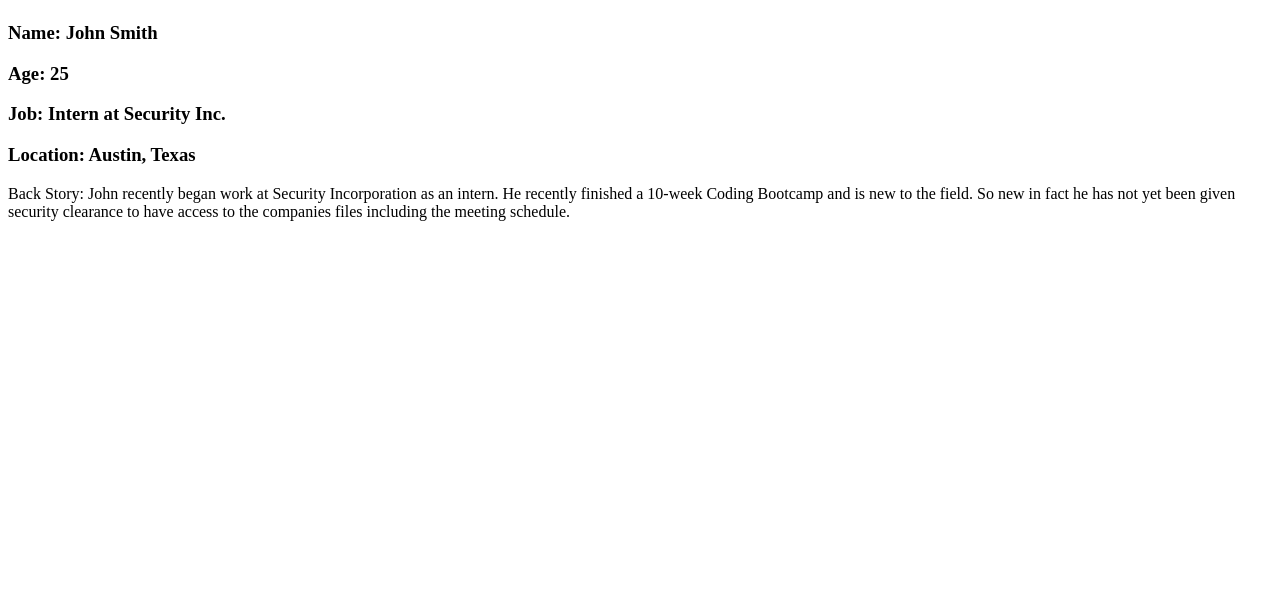
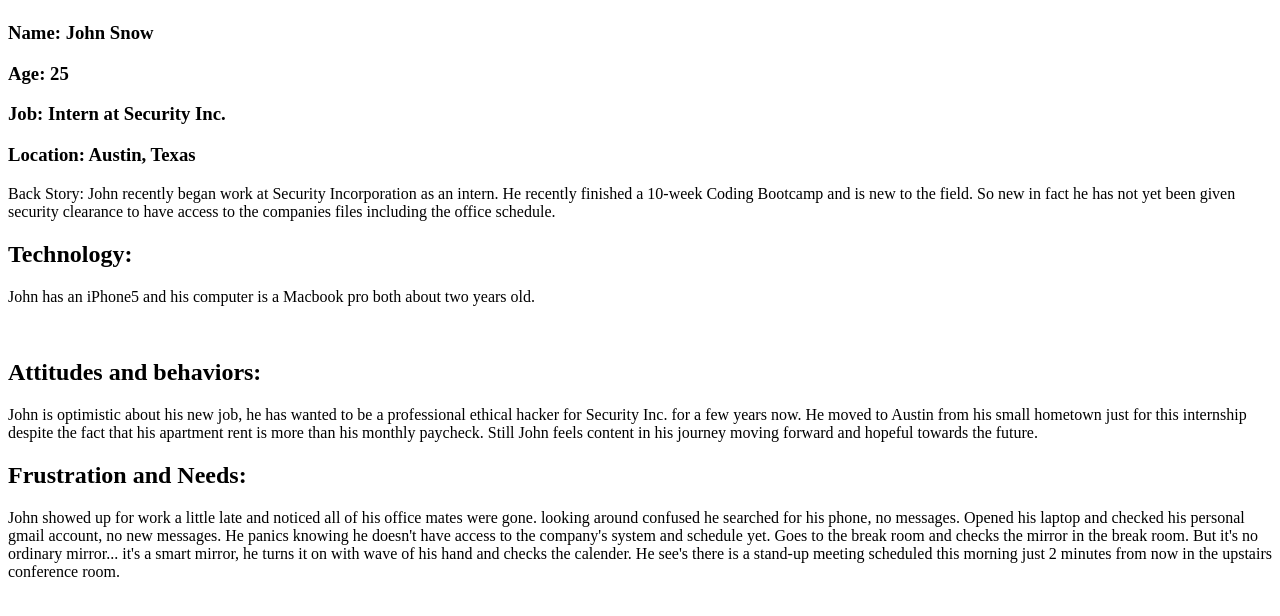
Before and after one commit to shihlinlu/pi-mirror, a PHP site: page /persona_b.php in a window 1280 px wide. Shown: the part 58-674 px from the top of the page. Run offline with PHP 8.4, Linux system fonts and the light colour scheme.

Commit message:
added attitudes, behaviors and a frustrations and needs section

```diff
--- a/epic/persona_b.php
+++ b/epic/persona_b.php
@@ -9,11 +9,18 @@
 		<h1>Persona B: Business/ Commercial</h1>
 	</header>
 	<main>
-		<h3>Name: John Smith</h3>
+		<h3>Name: John Snow</h3>
 		<h3>Age: 25</h3>
 		<h3>Job: Intern at Security Inc.</h3>
 		<h3>Location: Austin, Texas</h3>
-		<p>Back Story: John recently began work at Security Incorporation as an intern. He recently finished a 10-week Coding Bootcamp and is new to the field. So new in fact he has not yet been given security clearance to have access to the companies files including the meeting schedule. </p>
+		<p>Back Story: John recently began work at Security Incorporation as an intern. He recently finished a 10-week Coding Bootcamp and is new to the field. So new in fact he has not yet been given security clearance to have access to the companies files including the office schedule. </p>
+		<h2>Technology:</h2>
+		<p>John has an iPhone5 and his computer is a Macbook pro both about two years old.</p>
+		<br>
+		<h2>Attitudes and behaviors:</h2>
+		<p>John is optimistic about his new job, he has wanted to be a professional ethical hacker for Security Inc. for a few years now. He moved to Austin from his small hometown just for this internship despite the fact that his apartment rent is more than his monthly paycheck. Still John feels content in his journey moving forward and hopeful towards the future.</p>
+		<h2>Frustration and Needs:</h2>
+		<p>John showed up for work a little late and noticed all of his office mates were gone. looking around confused he searched for his phone, no messages. Opened his laptop and checked his personal gmail account, no new messages. He panics knowing he doesn't have access to the company's system and schedule yet. Goes to the break room and checks the mirror in the break room. But it's no ordinary mirror... it's a smart mirror, he turns it on with wave of his hand and checks the calender. He see's there is a stand-up meeting scheduled this morning just 2 minutes from now in the upstairs conference room.</p>
 	</main>
 	</body>
 </html>
```
